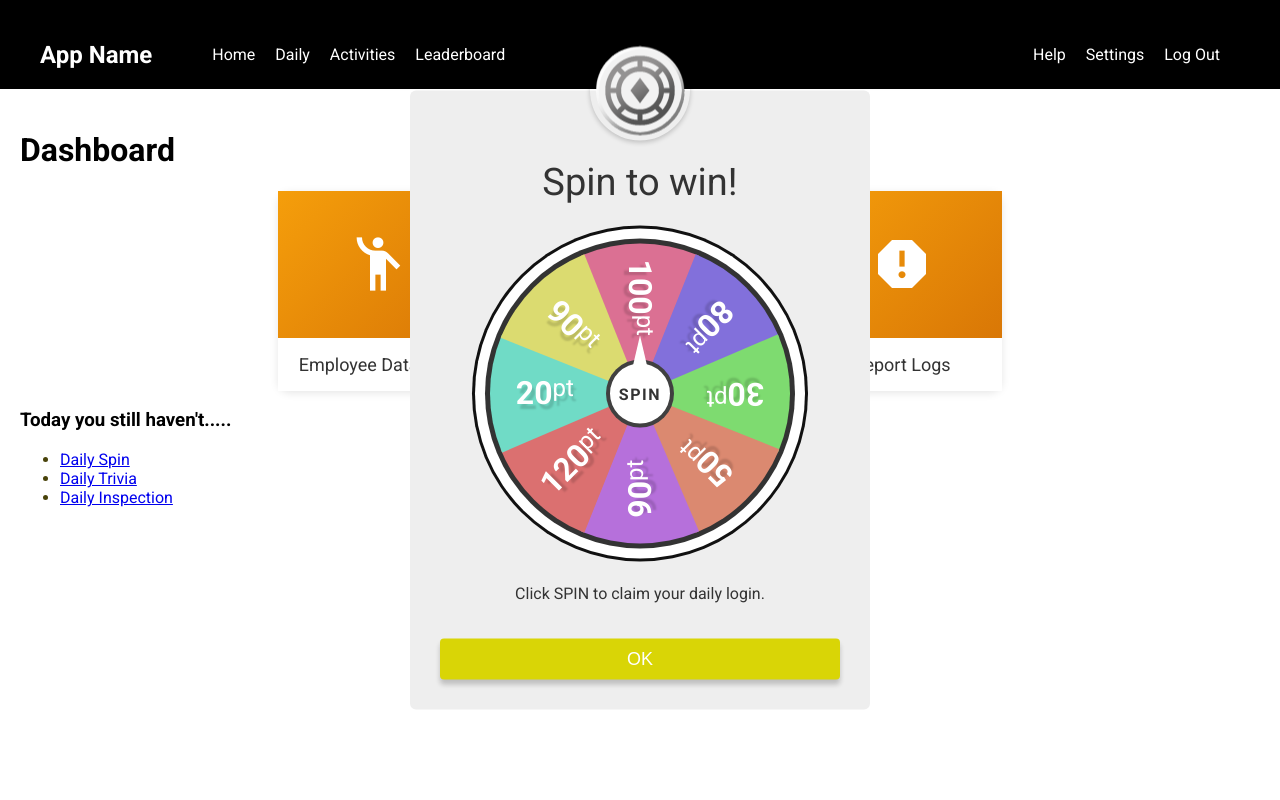
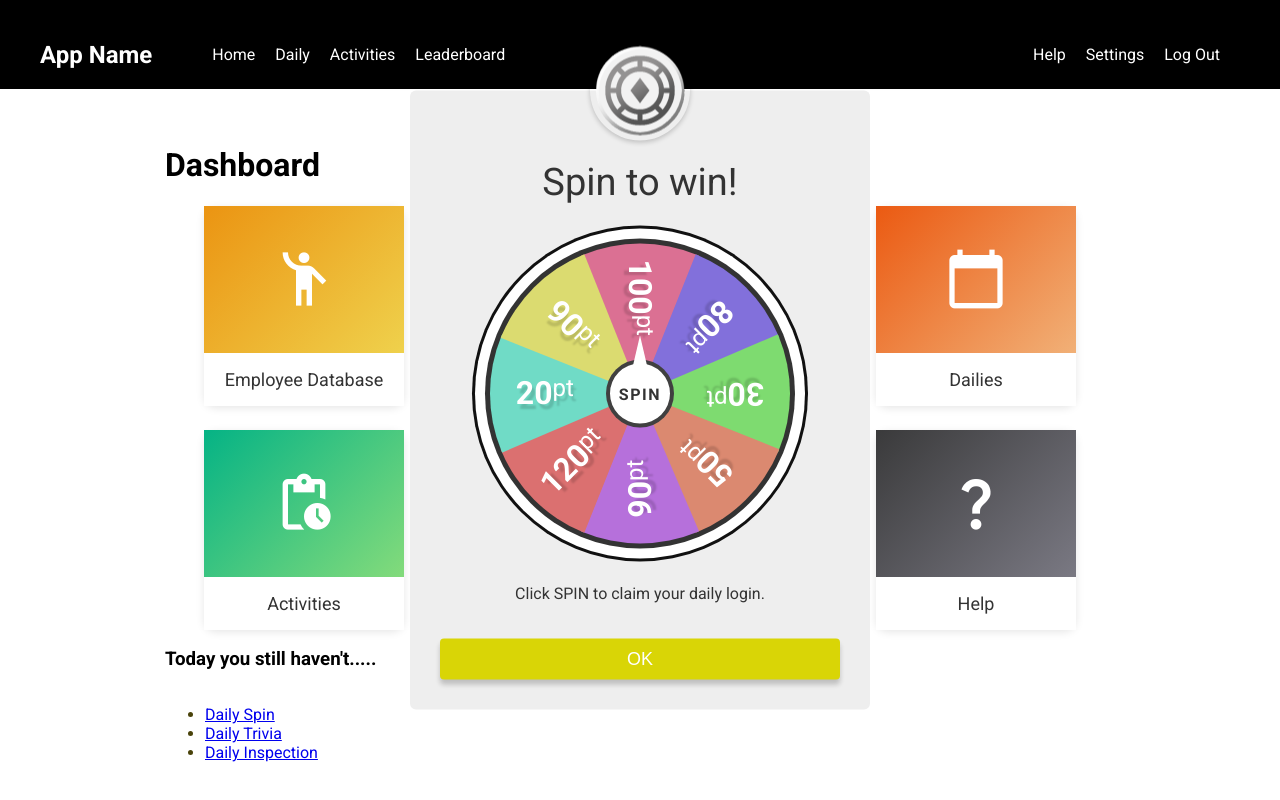
Before and after one commit to DalstenYan/Caterpillar-Gamification-Website, a plain HTML site: page dashboard.html in a window 1280 px wide. Drawn offline with Linux system fonts and the light colour scheme.

Commit message:
Some more visual tweaks (mostly to the dashboard)
Tried to do some visual tweak work to the pages. There is not that much content for me to work on currently.

```diff
--- a/assets/global-style.css
+++ b/assets/global-style.css
@@ -4,11 +4,22 @@ body {
     margin: 0px ;
 
     font-family: 'Roboto', sans-serif;
+
+    align-items:center;
+    /*background-color:#d8d8d8*/
 }
 
 .page {
 
-    padding: 5px 20px;
+    display: flex;
+    flex-direction: column;
+
+    max-width: 950px;
+    margin: 0 auto;
+    padding: 20px;
+
+    /*background-color: #ffffff;*/
+
 }
 
 .navlinks {
@@ -21,9 +32,8 @@ body {
 
 .cardgrid {
     display: flex;
-    gap: 24px;
+    gap: 24px 24px;
     justify-content: center;
-    gap: 5%;
     flex-wrap: wrap;
 }
 
@@ -50,17 +60,18 @@ body {
 
 .dashboard-card-icon {
     flex: 1;
-    background: linear-gradient(135deg, #f59e0b 0%, #d97706 100%);
+
     display: flex;
     align-items: center;
     justify-content: center;
     transition: transform 0.3s ease;
 }
 
+/*
 .dashboard-card:hover .dashboard-card-icon {
     background: linear-gradient(135deg, #f3b03c 0%, #d97706 100%);
 }
-
+*/
 .dashboard-card-icon .material-icons {
     font-size: 64px;
     color: white;
--- a/dashboard.html
+++ b/dashboard.html
@@ -48,24 +48,59 @@
   <div class="cardgrid">
 
     <a href="manager-employee-database.html" class="dashboard-card">
-      <div class="dashboard-card-icon">
+      <div style="background: linear-gradient(135deg, #eb9412 0%, #efd14c 100%);" class="dashboard-card-icon">
         <span class="material-icons">emoji_people</span>
       </div>
       <div class="dashboard-card-title">Employee Database</div>
     </a>
 
     <a href="manager-logs-activity.html" class="dashboard-card">
-      <div class="dashboard-card-icon">
+      <div style="background: linear-gradient(135deg, #eb9412 0%, #efd14c 100%);" class="dashboard-card-icon">
         <span class="material-icons">browse_gallery</span>
       </div>
       <div class="dashboard-card-title">Activity Logs</div>
     </a>
 
     <a href="manager-logs-reports.html" class="dashboard-card">
-      <div class="dashboard-card-icon">
+      <div style="background: linear-gradient(135deg, #eb9412 0%, #efd14c 100%);" class="dashboard-card-icon">
         <span class="material-icons">report</span>
       </div>
       <div class="dashboard-card-title">Report Logs</div>
+    </a>
+
+    <a href="dailies.html" class="dashboard-card">
+      <div style="background: linear-gradient(135deg, #eb5a12 0%, #f1b077 100%);" class="dashboard-card-icon">
+        <span class="material-icons">calendar_today</span>
+      </div>
+      <div class="dashboard-card-title">Dailies</div>
+    </a>
+
+    <a href="activities.html" class="dashboard-card">
+      <div style="background: linear-gradient(135deg, #05b385 0%, #83db7b 100%);" class="dashboard-card-icon">
+        <span class="material-icons">pending_actions</span>
+      </div>
+      <div class="dashboard-card-title">Activities</div>
+    </a>
+
+    <a href="leaderboard.html" class="dashboard-card">
+      <div style="background: linear-gradient(135deg, #065ca2 0%, #44aae0 100%);" class="dashboard-card-icon">
+        <span class="material-icons">leaderboard</span>
+      </div>
+      <div class="dashboard-card-title">Leaderboard</div>
+    </a>
+
+    <a href="faq.html" class="dashboard-card">
+      <div style="background: linear-gradient(135deg, #71706f 0%, #b6b3b0 100%);" class="dashboard-card-icon">
+        <span class="material-icons">question_answer</span>
+      </div>
+      <div class="dashboard-card-title">FAQ</div>
+    </a>
+
+    <a href="help.html" class="dashboard-card">
+      <div style="background: linear-gradient(135deg, #3a3a3b 0%, #7a7983 100%);" class="dashboard-card-icon">
+        <span class="material-icons">question_mark</span>
+      </div>
+      <div class="dashboard-card-title">Help</div>
     </a>
 
   </div>
```
